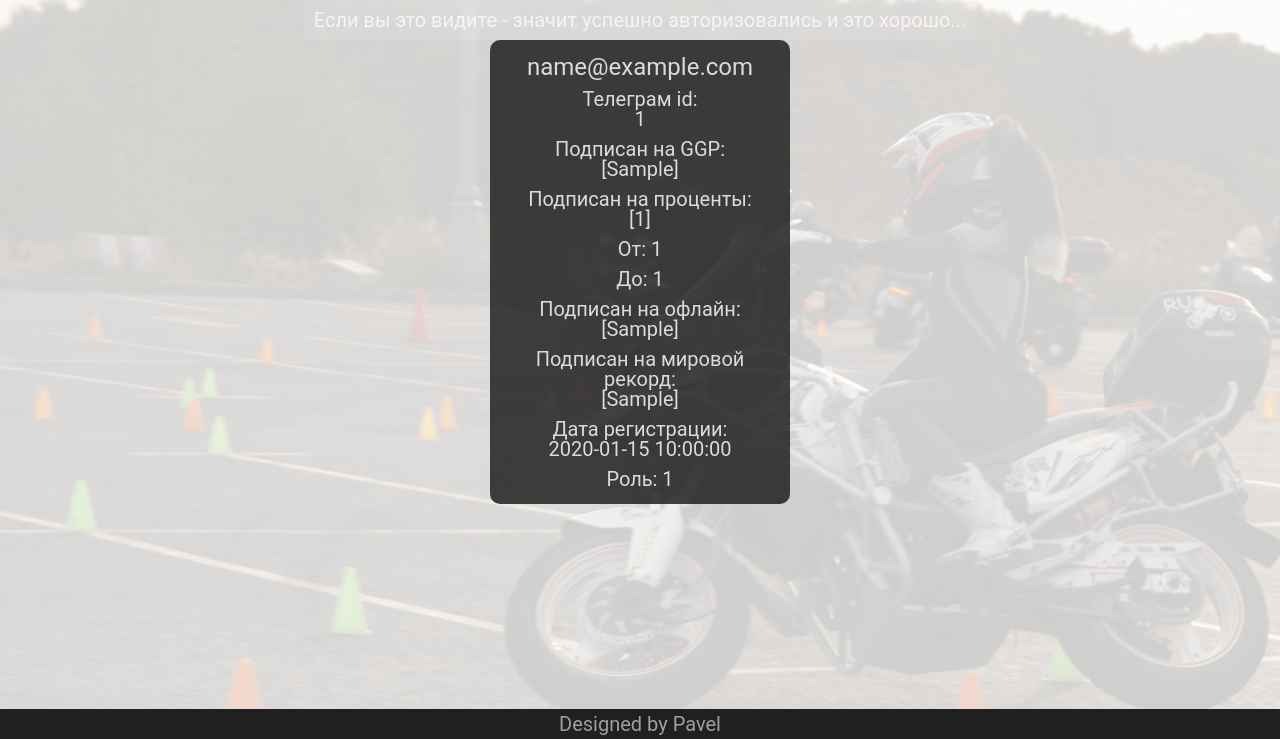
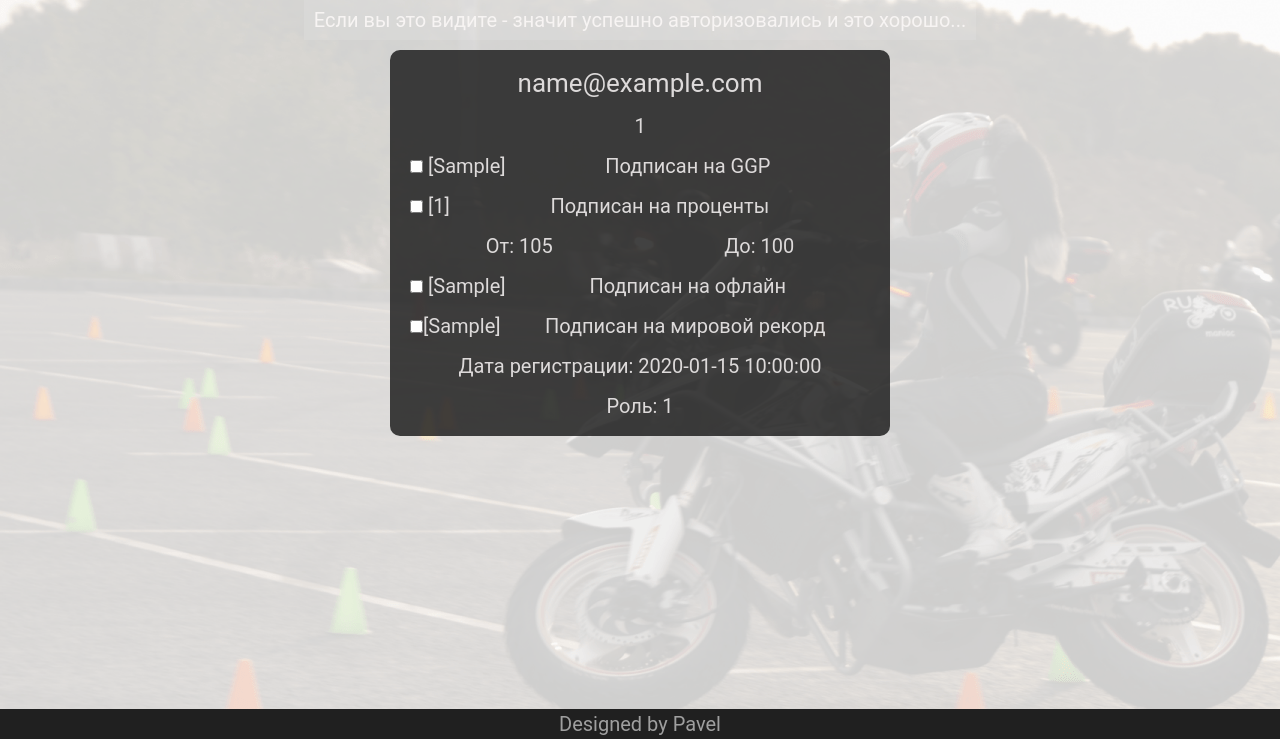
Before and after one commit to Safonovdv91/web_gymkhana_bot_server, a FastAPI app: template src/frontend/templates/getusers.html in a window 1280 px wide. Shown: the part 61-800 px from the top of the page. Run offline with FastAPI, Linux system fonts and the light colour scheme; the template is opened without the code that fills it: most values are stand-ins (such as "Sample title", 1, 10 or a date in 2020); parts of the project's set-up code (start-up, migrations or seed data) failed here and were passed over.

Commit message:
update getusers CSS
добавил чекбоксы
поменял структуру на грид

```diff
--- a/src/frontend/static/css/getusers.css
+++ b/src/frontend/static/css/getusers.css
@@ -93,7 +93,7 @@ body {
 .wrapper {
     overflow: hidden;
     display: flex;
-	flex-direction: column;
+    flex-direction: column;
     min-height: 100%;
 }
 
@@ -181,7 +181,8 @@ h2.text {
 
 .text {
     padding: 10px;
-    background-color: rgba(255, 255, 255, 0.1);;
+    background-color: rgba(255, 255, 255, 0.1);
+    ;
 }
 
 .main__user {
@@ -194,47 +195,101 @@ h2.text {
 }
 
 .user {
-    width: 300px;
+    display: grid;
+    width: 500px;
     background: rgba(20, 20, 20, 0.80);
     border-radius: 10px;
+    color: #dddada;
+    font-size: 20px;
+    font-weight: 400;
+    text-align: center;
     padding: 10px;
+    margin: 10px;
+    grid-template-rows: repeat(10, auto);
+
 }
 
 @media (max-width: 520px) {
     .user {
         width: 200px;
+        font-size: 14px;
     }
 }
 
-li {
-    color: #dddada;
-    font-size: 20px;
-    font-weight: 400;
-    text-align: center;
-    padding: 5px;
+.user-email {
+    font-size: 26px;
+    padding: 10px;
 }
 
 @media (max-width: 520px) {
-    li {
-        font-size: 12px;
+    .user-email {
+        font-size: 18px;
     }
 }
 
-.email {
-    font-size: 24px;
+.tg-id {
+    padding: 10px;
 }
 
-@media (max-width: 520px) {
-    .email {
-    font-size: 14px;
+.subscriptionGGP {
+    display: grid;
+    grid-template-columns: repeat(2, auto);
+    padding: 10px;
 }
+
+.subscriptionPercent {
+    display: grid;
+    grid-template-columns: repeat(2, auto);
+    padding: 10px;
+}
+
+.subscrStartEnd {
+    display: grid;
+    grid-template-columns: repeat(2, auto);
+}
+
+.subscriptionStart {
+    padding: 10px;
+}
+
+.subscriptionEnd {
+    padding: 10px;
+}
+
+.subscriptionOffline {
+    display: grid;
+    grid-template-columns: repeat(2, auto);
+    padding: 10px;
+}
+
+.subscriptionWR {
+    display: grid;
+    grid-template-columns: repeat(2, auto);
+    padding: 10px;
+}
+
+.regDate {
+    padding: 10px;
+}
+
+.role {
+    padding: 10px;
+}
+
+.check-box {
+    justify-self: start;
+    align-self: center;
+}
+
+.title {
+    justify-self: start;
 }
 
 footer {
     flex: 0 0 auto;
     display: flex;
-	width: 100%;
-	height: 30px;
+    width: 100%;
+    height: 30px;
     background: #202020;
     justify-content: center;
     align-items: center;
--- a/src/frontend/templates/getusers.html
+++ b/src/frontend/templates/getusers.html
@@ -33,18 +33,45 @@
                 </div>
                 <div class="main__user">
                     {% for user in users %}
-                    <ul class="user">
-                        <li class="email"> {{user.email}}</li>
-                        <li>Телеграм id:<br>{{user.telegram_id}}</li>
-                        <li>Подписан на GGP:<br>[{{user.sub_ggp}}]</li>
-                        <li>Подписан на проценты:<br>[{{user.sub_ggp_percent}}]</li>
-                        <li>От: {{user.ggp_percent_begin}}</li>
-                        <li>До: {{user.ggp_percent_end}}</li>
-                        <li>Подписан на офлайн:<br>[{{user.sub_offline}}]</li>
-                        <li>Подписан на мировой рекорд:<br>[{{user.sub_world_record}}]</li>
-                        <li>Дата регистрации:<br>{{user.registered_at}}</li>
-                        <li>Роль: {{user.role_id}}</li>
-                    </ul>
+                    <div class="user">
+                        <div class="user-email">{{user.email}}</div>
+                        <div class="tg-id">
+                            <div >{{user.telegram_id}}</div>
+                        </div>
+                        <div class="subscriptionGGP">
+                            <label class="check-box">
+                                <input type="checkbox">
+                                [{{user.sub_ggp}}]
+                            </label>
+                            <div class="title">Подписан на GGP</div>
+                        </div>
+                        <div class="subscriptionPercent">
+                            <label class="check-box">
+                                <input type="checkbox">
+                                [{{user.sub_ggp_percent}}]
+                            </label>
+                            <div class="title">Подписан на проценты</div>
+                        </div>
+                        <div class="subscrStartEnd">
+                            <div class="subscriptionStart">От: 105</div>
+                            <div class="subscriptionEnd">До: 100</div>
+                        </div>
+                        <div class="subscriptionOffline">
+                            <label class="check-box">
+                                <input type="checkbox">
+                                [{{user.sub_offline}}]
+                            </label>
+                            <div class="title">Подписан на офлайн</div>
+                        </div>
+                        <div class="subscriptionWR">
+                            <label class="check-box">
+                                <input type="checkbox">[{{user.sub_world_record}}]
+                            </label>
+                            <div class="title">Подписан на мировой рекорд</div>
+                        </div>
+                        <div class="regDate">Дата регистрации: {{user.registered_at}}</div>
+                        <div class="role">Роль: {{user.role_id}}</div>
+                    </div>
                     {% endfor %}
                 </div>
             </div>
```
Also changed, not shown: src/frontend/templates/grid.html (added, +21 -0 lines).
